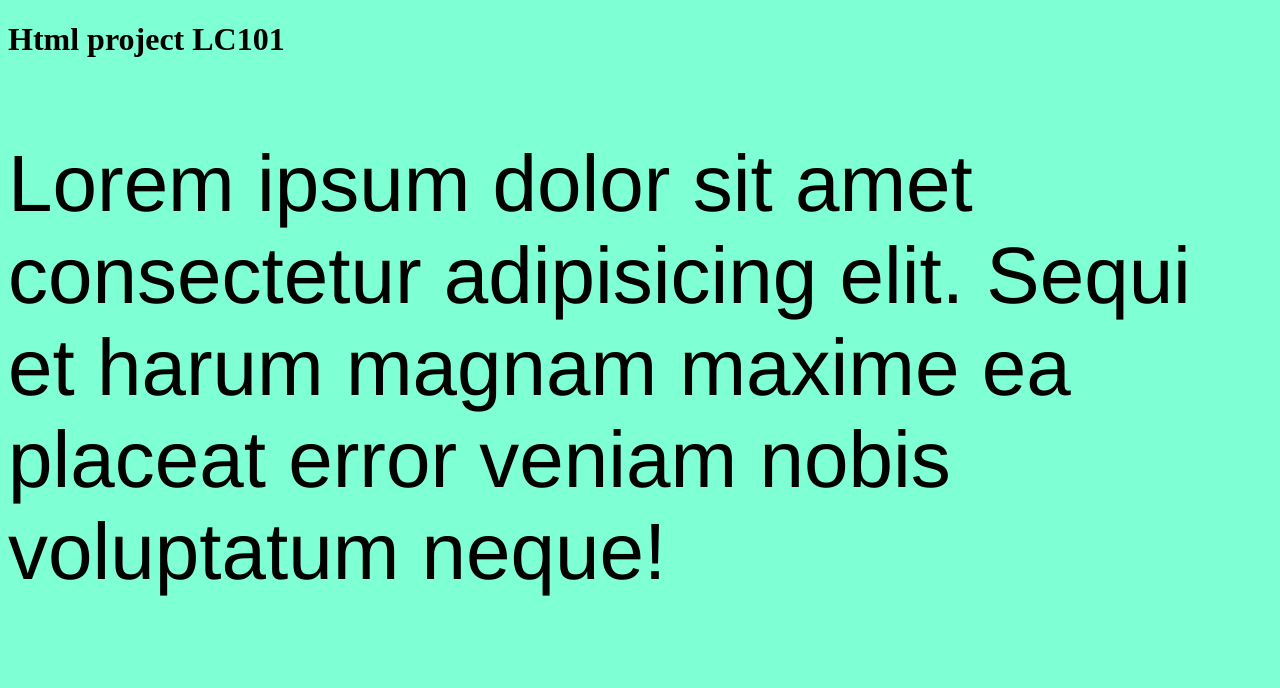
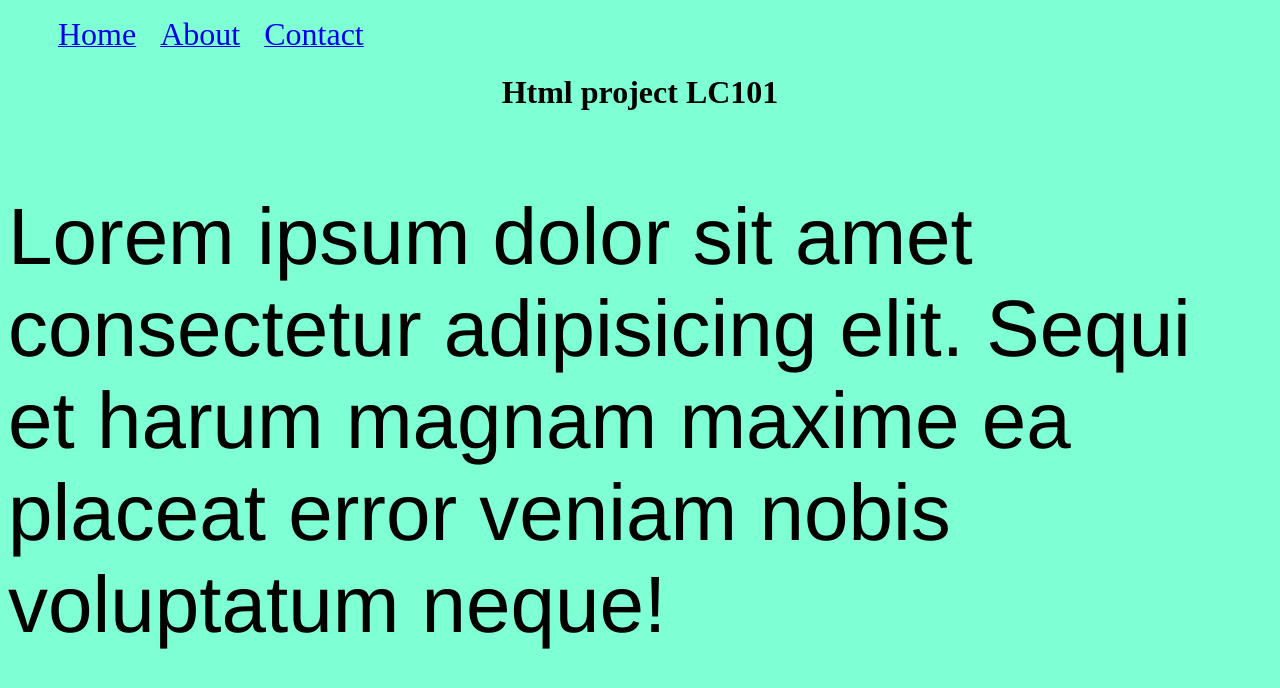
Before and after one commit to sir-Gee/html-me-something, a plain HTML site: page index.html in a window 1280 px wide. Drawn offline with Linux system fonts and the light colour scheme.

Commit message:
navbar added, style.css changed

```diff
--- a/index.html
+++ b/index.html
@@ -8,7 +8,12 @@
     <title>My html project | LC101</title>
 </head>
 <body>
-    <h1>Html project LC101</h1>
+    <ul id="head-navbar">
+        <a href="/index.html"><li id="menu">Home</li></a>
+        <a href="#"><li id="menu" href="#">About</li></a>
+        <a href="#"><li id="menu" href="#">Contact</li></a>
+    </ul>
+    <h1 id="name">Html project LC101</h1>
     <p>Lorem ipsum dolor sit amet consectetur adipisicing elit. Sequi et harum magnam maxime ea placeat error veniam nobis voluptatum neque!</p>
 </body>
 </html>
--- a/style.css
+++ b/style.css
@@ -6,3 +6,18 @@ p{
     font-size: 5em;
     font-family: 'Franklin Gothic Medium', 'Arial Narrow', Arial, sans-serif
 }
+
+#menu{
+    display: inline;
+    font-size: 2em;
+    padding: 10px;
+}
+
+#head-navbar{
+    text-decoration: none;
+}
+
+#name{
+    text-align: center;
+    left: 50%;
+}
```
